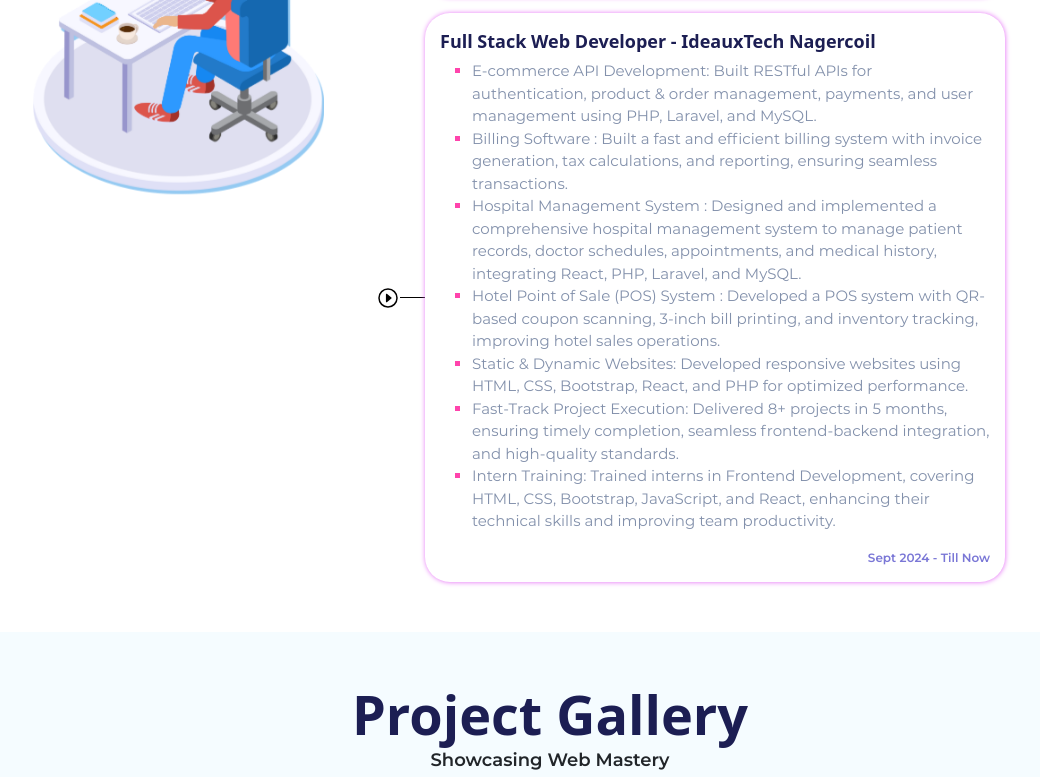
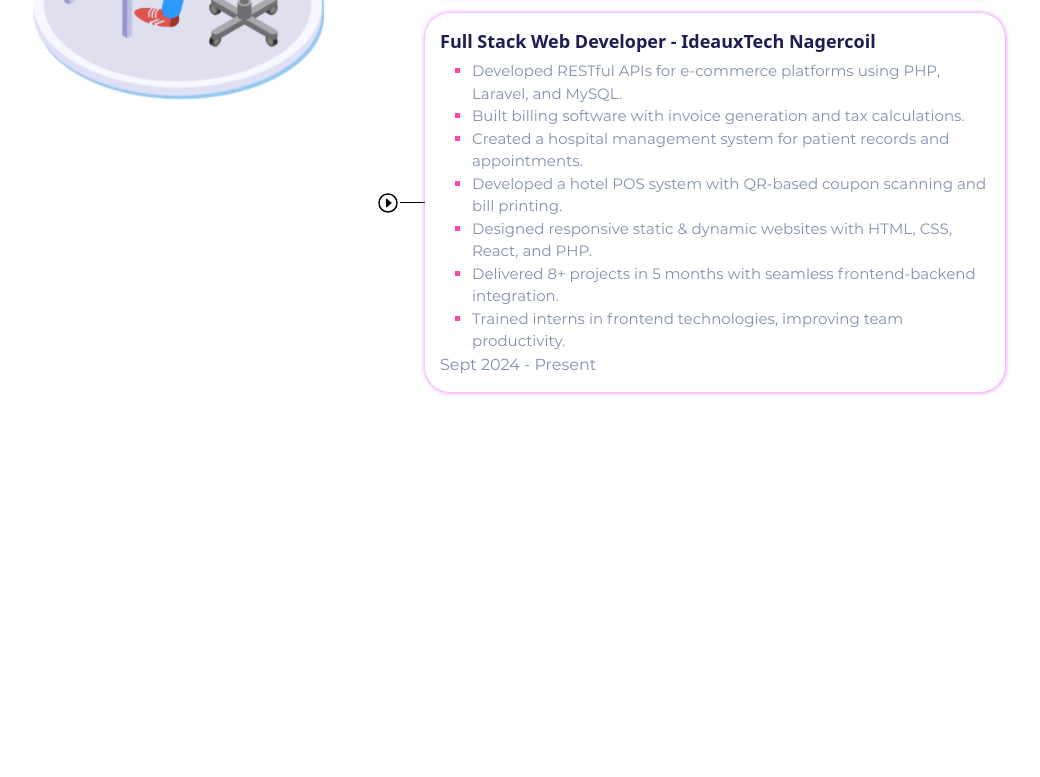
Before and after one commit to Bhadraraj/Bhadri_Portfolio, a plain HTML site: page index.html in a window 1280 px wide. Shown: the part 2552-3329 px from the top of the page, without its empty margins (90-1130 px from the left). Drawn offline with nearby package versions, Linux system fonts and the light colour scheme; a script that the page names is missing; files whose address does not match are found by name; a web font is replaced by a local one.

Commit message:
Update index

```diff
--- a/index.html
+++ b/index.html
@@ -549,47 +549,24 @@
                                         </div>
 
                                       <div class="trackcard-main d-flex mt-3">
-
-
     <span class="trackCardIcon">
-                                                <ion-icon name="caret-forward-circle-outline"
-                                                    class="rightIcon"></ion-icon>
+        <ion-icon name="caret-forward-circle-outline" class="rightIcon"></ion-icon>
         <span class="bartrackConnect"></span>
     </span>
 
-                                            <div class="trackCard ">
-
-                                                <p class="trackCareerTitle">Full Stack Web Developer - IdeauxTech Nagercoil </p>
-
+    <div class="trackCard">
+        <p class="trackCareerTitle">Full Stack Web Developer - IdeauxTech Nagercoil</p>
         <ul class="mb-0">
-                                                    <li>
-                                                        E-commerce API Development: Built RESTful APIs for authentication, product & order management, payments, and user management using PHP, Laravel, and MySQL.
-                                                    </li>
-                                                    <li>
-                                                      Billing Software : Built a fast and efficient billing system with invoice generation, tax calculations, and reporting, ensuring seamless transactions.
-                                                    </li>
-                                                    <li>
-                                                    Hospital Management System  : Designed and implemented a comprehensive hospital management system to manage patient records, doctor schedules, appointments, and medical history, integrating React, PHP, Laravel, and MySQL.
-                                                    </li>
-                                                    <li>
-                                                  Hotel Point of Sale (POS) System : Developed a POS system with QR-based coupon scanning, 3-inch bill printing, and inventory tracking, improving hotel sales operations.
-                                                    </li>
-                                                    <li>
-                                           Static & Dynamic Websites: Developed responsive websites using HTML, CSS, Bootstrap, React, and PHP for optimized performance.
-                                                    </li>
-                                                    <li>
-                                    Fast-Track Project Execution: Delivered 8+ projects in 5 months, ensuring timely completion, seamless frontend-backend integration, and high-quality standards.
-                                                    </li>
-                                                    <li>
-                            Intern Training: Trained interns in Frontend Development, covering HTML, CSS, Bootstrap, JavaScript, and React, enhancing their technical skills and improving team productivity.
-                                                    </li>
-
-
-
+            <li>Developed RESTful APIs for e-commerce platforms using PHP, Laravel, and MySQL.</li>
+            <li>Built billing software with invoice generation and tax calculations.</li>
+            <li>Created a hospital management system for patient records and appointments.</li>
+            <li>Developed a hotel POS system with QR-based coupon scanning and bill printing.</li>
+            <li>Designed responsive static & dynamic websites with HTML, CSS, React, and PHP.</li>
+            <li>Delivered 8+ projects in 5 months with seamless frontend-backend integration.</li>
+            <li>Trained interns in frontend technologies, improving team productivity.</li>
         </ul>
-                                                </p>
-                                                <p class="duractionYr mb-0">Sept 2024 - Till Now</p>
-
+        <p class="durationYr mb-0">Sept 2024 - Present</p>
+    </div>
 </div>
 
 <!-- <div class="trackCard ">
```
Lines whose indentation alone changed are shown as unchanged.
